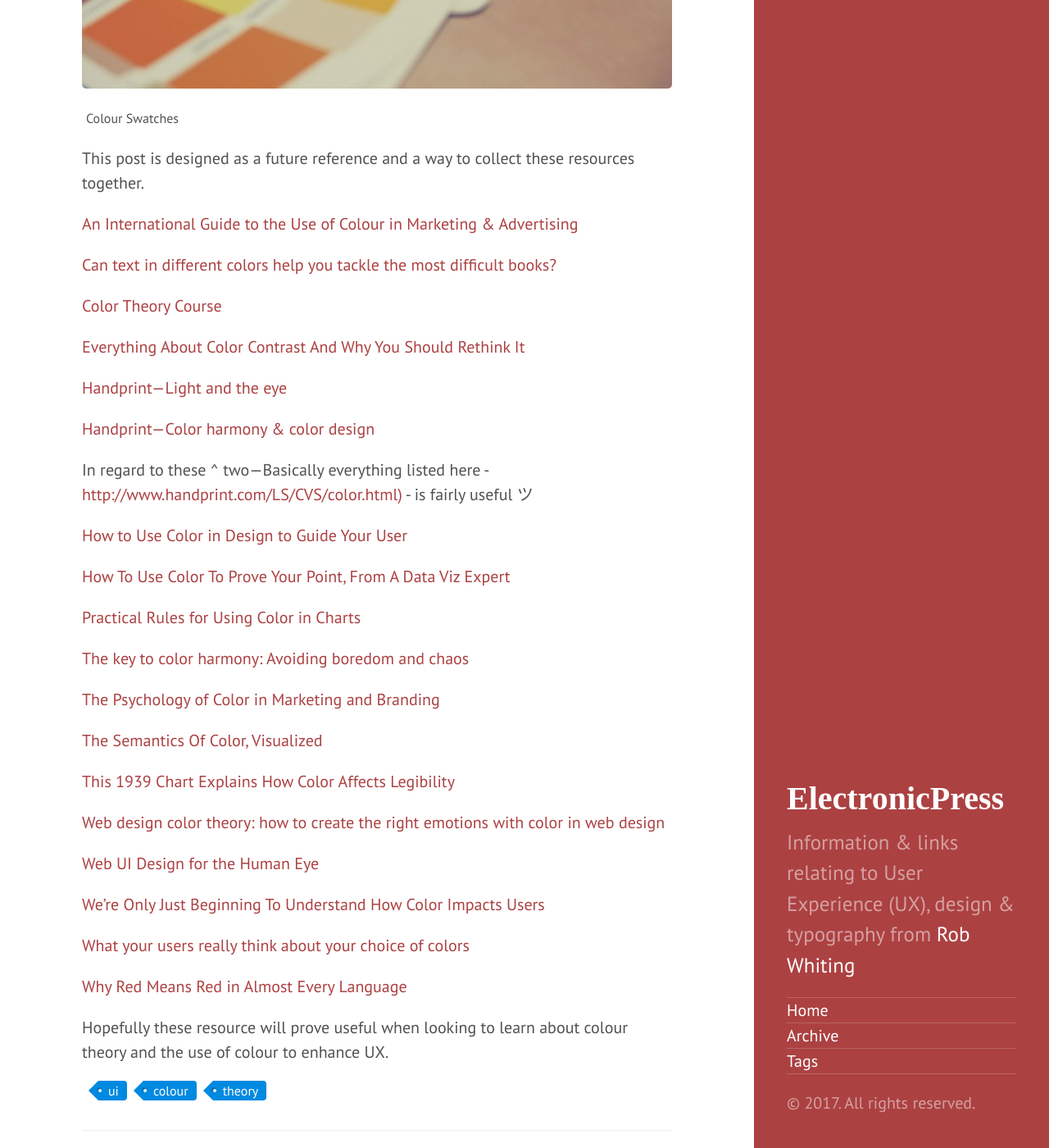
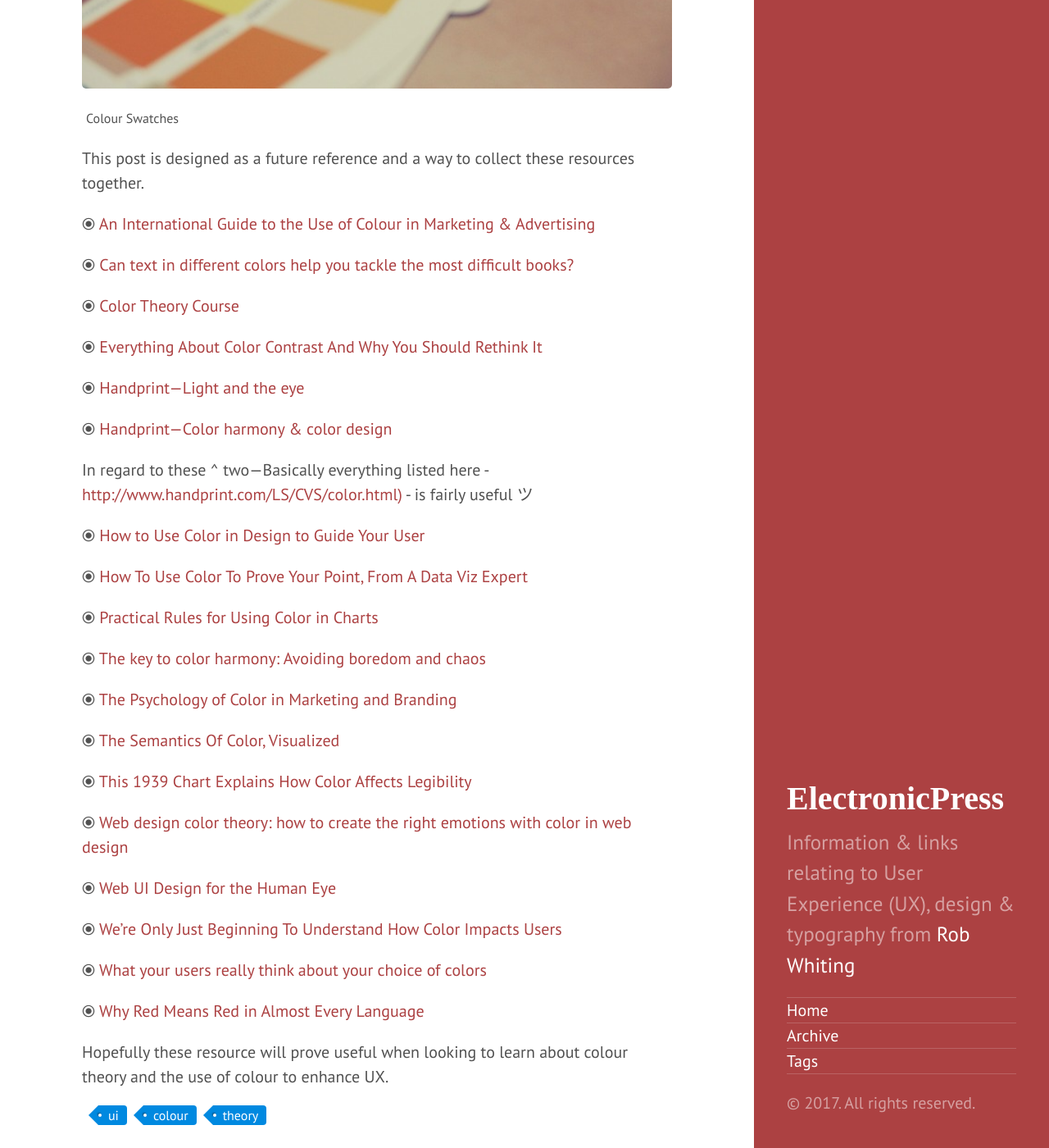
Before and after one commit to whitingx/whitingx.github.io, a Jekyll site: the page built from _posts/2017-04-27-colour-theory-links-resources.md, in a window 1280 px wide and 1400 px high, scrolled down 661 px. Shown: the whole window at 82% size. Built offline with Jekyll 4.4.1, drawn with Linux system fonts in a browser that asks for light colours; some web fonts are replaced; comment, search, counter and statistics services are not loaded.

Commit message:
Update 2017-04-27-colour-theory-links-resources.md
Added bullet points (⦿) to better differentiate links.

```diff
--- a/_posts/2017-04-27-colour-theory-links-resources.md
+++ b/_posts/2017-04-27-colour-theory-links-resources.md
@@ -11,42 +11,42 @@ A recent [UXDiscuss](http://uxdiscuss.com/use-colour-ux/) event looking at the u
 
 This post is designed as a future reference and a way to collect these resources together.
 
-[An International Guide to the Use of Colour in Marketing & Advertising](https://www.six-degrees.com/an-international-guide-on-the-use-of-color-in-marketing-advertising/)
+⦿ [An International Guide to the Use of Colour in Marketing & Advertising](https://www.six-degrees.com/an-international-guide-on-the-use-of-color-in-marketing-advertising/)
 
-[Can text in different colors help you tackle the most difficult books?](http://mashable.com/2016/05/16/color-text-books/)
+⦿ [Can text in different colors help you tackle the most difficult books?](http://mashable.com/2016/05/16/color-text-books/)
 
-[Color Theory Course](http://www.digitaldesignacademy.com/color-theory)
+⦿ [Color Theory Course](http://www.digitaldesignacademy.com/color-theory)
 
-[Everything About Color Contrast And Why You Should Rethink It](https://www.smashingmagazine.com/2014/10/color-contrast-tips-and-tools-for-accessibility/)
+⦿ [Everything About Color Contrast And Why You Should Rethink It](https://www.smashingmagazine.com/2014/10/color-contrast-tips-and-tools-for-accessibility/)
 
-[Handprint—Light and the eye](http://www.handprint.com/HP/WCL/color1.html)
+⦿ [Handprint—Light and the eye](http://www.handprint.com/HP/WCL/color1.html)
 
-[Handprint—Color harmony & color design](http://www.handprint.com/HP/WCL/tech13.html)
+⦿ [Handprint—Color harmony & color design](http://www.handprint.com/HP/WCL/tech13.html)
 
 In regard to these ^ two—Basically everything listed here - [http://www.handprint.com/LS/CVS/color.html)](http://www.handprint.com/LS/CVS/color.html) - is fairly useful ツ
 
-[How to Use Color in Design to Guide Your User](https://webdesignledger.com/how-to-use-color-in-design-to-guide-your-user/)
+⦿ [How to Use Color in Design to Guide Your User](https://webdesignledger.com/how-to-use-color-in-design-to-guide-your-user/)
 
-[How To Use Color To Prove Your Point, From A Data Viz Expert](https://www.fastcodesign.com/3062182/how-to-use-color-to-prove-your-point-from-a-data-viz-expert)
+⦿ [How To Use Color To Prove Your Point, From A Data Viz Expert](https://www.fastcodesign.com/3062182/how-to-use-color-to-prove-your-point-from-a-data-viz-expert)
 
-[Practical Rules for Using Color in Charts](http://www.perceptualedge.com/articles/visual_business_intelligence/rules_for_using_color.pdf)
+⦿ [Practical Rules for Using Color in Charts](http://www.perceptualedge.com/articles/visual_business_intelligence/rules_for_using_color.pdf)
 
-[The key to color harmony: Avoiding boredom and chaos](https://thenextweb.com/creativity/2014/06/21/key-color-harmony-avoiding-boredom-chaos/)
+⦿ [The key to color harmony: Avoiding boredom and chaos](https://thenextweb.com/creativity/2014/06/21/key-color-harmony-avoiding-boredom-chaos/)
 
-[The Psychology of Color in Marketing and Branding](https://www.entrepreneur.com/article/233843)
+⦿ [The Psychology of Color in Marketing and Branding](https://www.entrepreneur.com/article/233843)
 
-[The Semantics Of Color, Visualized](https://www.fastcodesign.com/3039018/the-semantics-of-color-visualized)
+⦿ [The Semantics Of Color, Visualized](https://www.fastcodesign.com/3039018/the-semantics-of-color-visualized)
 
-[This 1939 Chart Explains How Color Affects Legibility](https://www.fastcodesign.com/3052263/this-1939-chart-explains-how-color-affects-legibility)
+⦿ [This 1939 Chart Explains How Color Affects Legibility](https://www.fastcodesign.com/3052263/this-1939-chart-explains-how-color-affects-legibility)
 
-[Web design color theory: how to create the right emotions with color in web design](https://thenextweb.com/dd/2015/04/07/how-to-create-the-right-emotions-with-color-in-web-design/)
+⦿ [Web design color theory: how to create the right emotions with color in web design](https://thenextweb.com/dd/2015/04/07/how-to-create-the-right-emotions-with-color-in-web-design/)
 
-[Web UI Design for the Human Eye](https://www.uxpin.com/studio/ebooks/visual-web-ui-design-colors-space-contrast/)
+⦿ [Web UI Design for the Human Eye](https://www.uxpin.com/studio/ebooks/visual-web-ui-design-colors-space-contrast/)
 
-[We’re Only Just Beginning To Understand How Color Impacts Users](https://www.fastcodesign.com/3063124/evidence/were-only-just-beginning-to-understand-how-color-impacts-users)
+⦿ [We’re Only Just Beginning To Understand How Color Impacts Users](https://www.fastcodesign.com/3063124/evidence/were-only-just-beginning-to-understand-how-color-impacts-users)
 
-[What your users really think about your choice of colors](http://hackingui.com/design/what-your-users-really-think-about-your-choice-of-colors/)
+⦿ [What your users really think about your choice of colors](http://hackingui.com/design/what-your-users-really-think-about-your-choice-of-colors/)
 
-[Why Red Means Red in Almost Every Language](http://nautil.us/issue/26/color/why-red-means-red-in-almost-every-language)
+⦿ [Why Red Means Red in Almost Every Language](http://nautil.us/issue/26/color/why-red-means-red-in-almost-every-language)
 
 Hopefully these resource will prove useful when looking to learn about colour theory and the use of colour to enhance UX.
```
